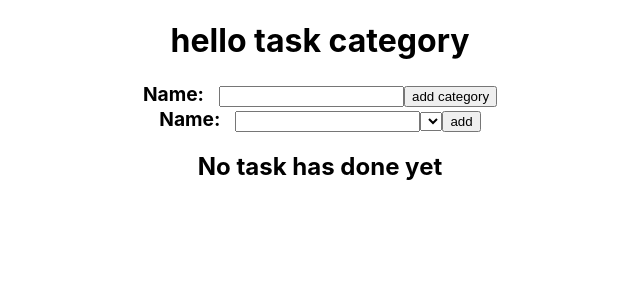
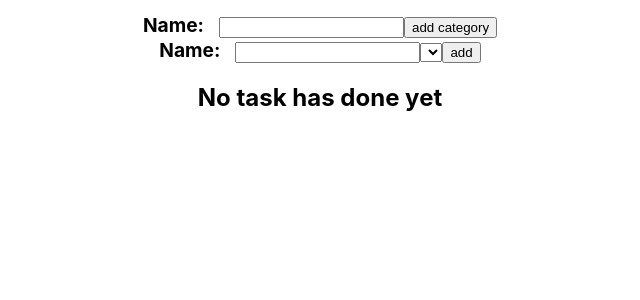
Before and after one commit to mamun-opu/to-do, a React (Create React App) app: page / in a window 1280 px wide. Shown: the top 300 px of the page, without its empty margins (320-960 px from the left). Built offline with nearby package versions, Linux system fonts and the light colour scheme.

Commit message:
handled error

```diff
--- a/src/App.tsx
+++ b/src/App.tsx
@@ -15,10 +15,10 @@ export interface ITaskContext {
   addNewTask: (todo: ITask)=> void
   editTask:(name: string, id: string) => void
   errorMessage: string;
-  setErrorMessage:(value: string)=>void;
   todo:string;
   todoList: ITodo[];
   categoryList: string[];
+  categoryCreateError: string;
   addNewCategory: (value: string) => void;
   handleChange:(value: any)=> void;
   handleSubmit:(value: any)=> void;
@@ -43,25 +43,36 @@ function App() {
 
   const [todoList, setTodoList] = useState<ITodo[]>([]);
   const [errorMessage, setErrorMessage] = useState('');
+  const [categoryCreateError, setCategoryCreateError] = useState('');
   const [categoryList, setCategoryList] = useState<string[]>([]);
+
 
   const addNewCategory = (name: string):void => {
 
     if(name.length <= 0){
+      setCategoryCreateError('please insert some text');
       return;
     }
     let isCategoryExist = categoryList.some(category => category === name)
     if(isCategoryExist){
-
+      setCategoryCreateError('This category is already in the list');
       return;
     }
-
+    if(categoryList.length >= 3){
+      setCategoryCreateError('maximum 3 category can be added');
+      return;
+    }
+    setCategoryCreateError('')
     setCategoryList([...categoryList, name]);
   }
 
 
   const addNewTask = (taskToCreate: ITask): void => {
     const {name, category} = taskToCreate;
+    if(category === ''){
+      setErrorMessage('please select category!')
+      return;
+    }
     if(name.length <= 0){
         setErrorMessage('please insert your task')
         return;
@@ -130,6 +141,7 @@ function App() {
       <TaskContext.Provider value = {{
         todoList,
         errorMessage,
+        categoryCreateError,
         addNewCategory,
         categoryList,
         addNewTask,
--- a/src/components/CRUD/CreateTaskCategory.tsx
+++ b/src/components/CRUD/CreateTaskCategory.tsx
@@ -5,7 +5,7 @@ import TextInput from './TextInput'
 
 const CreateTaskCategory = () => {
     const [categoryName, setCategoryName] = useState('');
-    const { addNewCategory } = useContext(TaskContext)
+    const { addNewCategory, categoryCreateError } = useContext(TaskContext)
 
     const createNewCategory = (e: any) => {
         e.preventDefault();
@@ -19,7 +19,7 @@ const CreateTaskCategory = () => {
 
     return (
         <div>
-            <h1>hello task category</h1>
+            <h1 style={{fontWeight: 'bold', fontSize: 'larger', color: 'maroon'}}>{categoryCreateError}</h1>
             {/* <span style = {{fontWeight: 'bold', fontSize: 'larger', color: 'maroon'}}>{errorMessage}</span> */}
             <TextInput name = {categoryName} setName={setCategoryName} buttonInputValue='add category' handleSubmit={createNewCategory}/>
         </div>
--- a/src/components/Visualization/ShowAllTasks.tsx
+++ b/src/components/Visualization/ShowAllTasks.tsx
@@ -1,7 +1,7 @@
 import { useContext} from 'react';
 import { TaskContext } from '../../App';
 import CompletedTask from './ShowCompletedTask';
-import Task from './ShowSingleTask';
+import ShowSingleTask from './ShowSingleTask';
 
 const ShowAllTasks = () => {
     const { todoList } = useContext(TaskContext);
@@ -15,7 +15,7 @@ const ShowAllTasks = () => {
                     return(
                         !todo?.isCompleted ?
                             (
-                                <Task taskNumber = {index} todo = {todo} key={todo.id}/>
+                                <ShowSingleTask taskNumber = {index} todo = {todo} key={todo.id}/>
 
                             ) : ''
                     )
```
